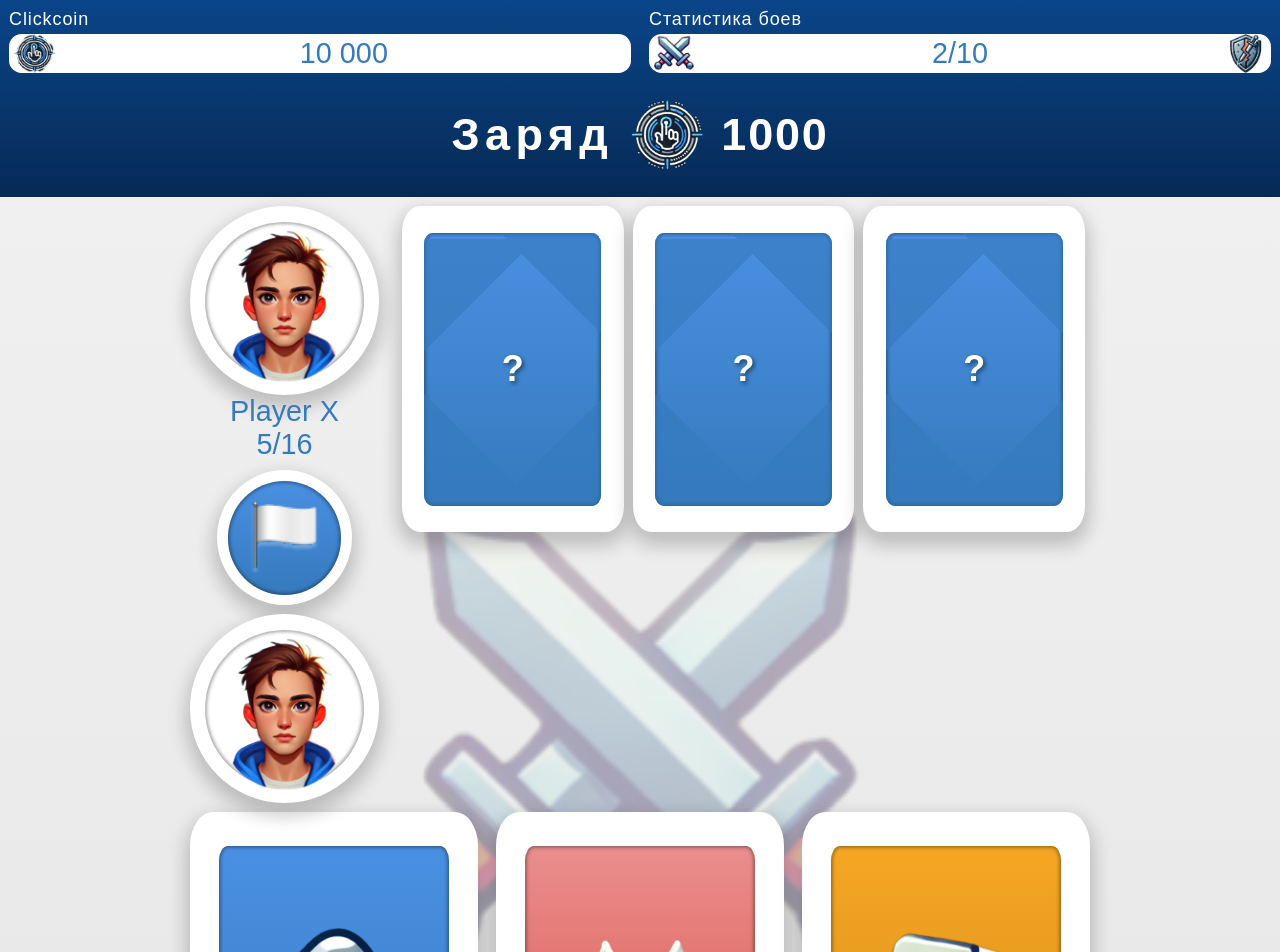
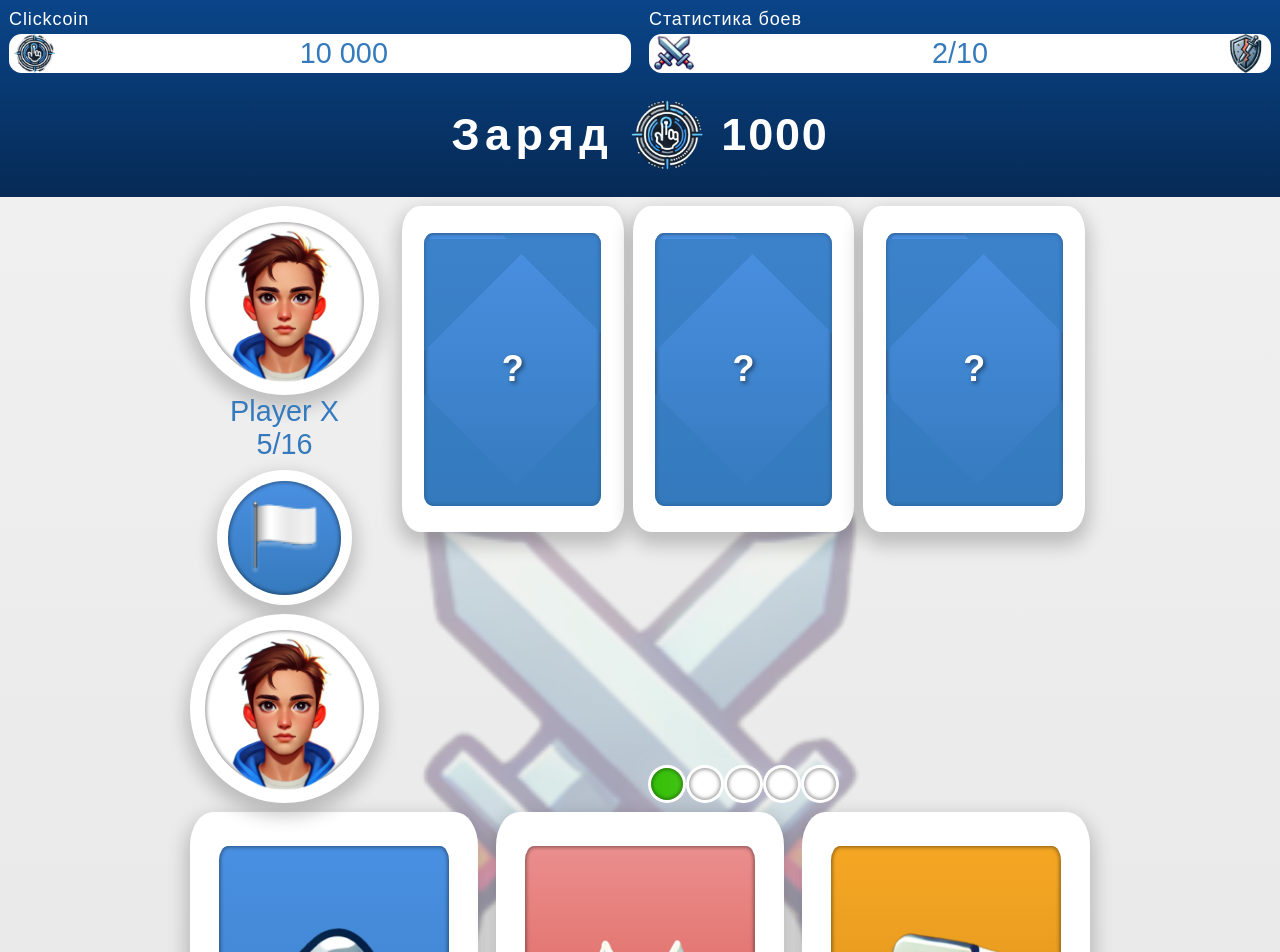
Before and after one commit to AlexandrGrankin/game-ui, a React (Create React App) app: page /battle in a window 1280 px wide. Shown: the top 952 px of the page. Built offline with nearby package versions, Linux system fonts and the light colour scheme; a web font is replaced by a local one.

Commit message:
Опасные изменения

```diff
--- a/src/components/InteractiveBorder/InteractiveBorderCircle/InteractiveBorderCircle.css
+++ b/src/components/InteractiveBorder/InteractiveBorderCircle/InteractiveBorderCircle.css
@@ -29,6 +29,14 @@
     background: var(--gradient-red);
 }
 
+.gradient-white {
+    background: var(--white);
+}
+
+.gradient-green {
+    background: var(--green);
+}
+
 .gradient-none {
     background: var(--white);
 }
@@ -42,6 +50,15 @@
 }
 
 /* Значительно увеличенные размеры кнопок без ограничения максимального размера */
+.interactive-border-circle-extra-extra-small .interactive-border-circle-outer {
+    width: 3vw;
+    height: 3vw;
+    max-width: none;
+    max-height: none;
+    min-width: 1.5rem;
+    min-height: 1.5rem;
+}
+
 .interactive-border-circle-extra-small .interactive-border-circle-outer {
     width: 16vw;
     height: 16vw;
@@ -102,6 +119,13 @@
 
 /* Медиа-запросы для дополнительных настроек на больших экранах */
 @media (min-width: 768px) {
+    .interactive-border-circle-extra-extra-small .interactive-border-circle-outer {
+        min-width: 1.5rem;
+        min-height: 1.5rem;
+        max-width: 5.5rem;
+        max-height: 5.5rem;
+    }
+
     .interactive-border-circle-extra-small .interactive-border-circle-outer {
         min-width: 3.5rem;
         min-height: 3.5rem;
--- a/src/constants/appConstants.js
+++ b/src/constants/appConstants.js
@@ -3,6 +3,8 @@ export const GRADIENTS = {
     BLUE: 'blue',
     RED: 'red',
     ORANGE: 'orange',
+    WHITE: 'white',
+    GREEN: 'green',
     NONE: 'none'
 };
 
@@ -12,6 +14,7 @@ export const BOX_SHADOW = {
 };
 
 export const SIZES = {
+    EXTRA_EXTRA_SMALL: 'extra-extra-small',
     EXTRA_SMALL: 'extra-small',
     SMALL: 'small',
     MEDIUM: 'medium',
--- a/src/pages/BattlePage/BattlePage.css
+++ b/src/pages/BattlePage/BattlePage.css
@@ -121,8 +121,6 @@
     justify-content: center;
     width: 100%;
     gap: 1rem;
-    min-height: 120px;
-    padding: 1rem 0;
 }
 
 /* VS разделитель */
@@ -222,6 +220,11 @@
     transition: all 0.3s ease;
 }
 
+.battle-status-game {
+    display: flex;
+    margin-top: auto;
+}
+
 /* Медиа-запросы */
 @media (min-width: 768px) {
     .battle-content {
--- a/src/pages/BattlePage/BattlePage.jsx
+++ b/src/pages/BattlePage/BattlePage.jsx
@@ -1,30 +1,31 @@
-import React, { useState, useEffect, useCallback } from 'react';
-import { useHistory } from 'react-router-dom';
+import React, {useState, useEffect, useCallback} from 'react';
+import {useHistory} from 'react-router-dom';
 import './BattlePage.css';
 import ScoreSection from "../../components/ScoreSection/ScoreSection";
-import { SIZES, ICONS, GRADIENTS, BOX_SHADOW } from "../../constants/appConstants";
+import {SIZES, ICONS, GRADIENTS, BOX_SHADOW} from "../../constants/appConstants";
 import Icon from "../../components/Icon/Icon";
-import InteractiveBorderCircle from "../../components/InteractiveBorder/InteractiveBorderCircle/InteractiveBorderCircle";
+import InteractiveBorderCircle
+    from "../../components/InteractiveBorder/InteractiveBorderCircle/InteractiveBorderCircle";
 import InteractiveBorderCard from "../../components/InteractiveBorder/InteractiveBorderCard/InteractiveBorderCard";
 import useTimers from "../../hooks/useTimers";
 
 const BattlePage = () => {
     const history = useHistory();
-    const { createTimer, clearAllTimers } = useTimers();
+    const {createTimer, clearAllTimers} = useTimers();
 
     // Состояние игры
     const [gameState, setGameState] = useState({
         // Карты соперника (изначально все перевернуты)
         enemyCards: [
-            { id: 1, gradient: GRADIENTS.BLUE, icon: ICONS.STONE },
-            { id: 2, gradient: GRADIENTS.RED, icon: ICONS.CUT },
-            { id: 3, gradient: GRADIENTS.ORANGE, icon: ICONS.PAPER }
+            {id: 1, gradient: GRADIENTS.BLUE, icon: ICONS.STONE},
+            {id: 2, gradient: GRADIENTS.RED, icon: ICONS.CUT},
+            {id: 3, gradient: GRADIENTS.ORANGE, icon: ICONS.PAPER}
         ],
         // Карты игрока
         playerCards: [
-            { id: 'p1', gradient: GRADIENTS.BLUE, icon: ICONS.STONE },
-            { id: 'p2', gradient: GRADIENTS.RED, icon: ICONS.CUT },
-            { id: 'p3', gradient: GRADIENTS.ORANGE, icon: ICONS.PAPER }
+            {id: 'p1', gradient: GRADIENTS.BLUE, icon: ICONS.STONE},
+            {id: 'p2', gradient: GRADIENTS.RED, icon: ICONS.CUT},
+            {id: 'p3', gradient: GRADIENTS.ORANGE, icon: ICONS.PAPER}
         ],
         // Выбранные карты
         selectedEnemyCard: null,
@@ -146,7 +147,7 @@ const BattlePage = () => {
                 createTimer(() => {
                     setGameState(prev => ({
                         ...prev,
-                        cardRevealed: { ...prev.cardRevealed, enemy: true }
+                        cardRevealed: {...prev.cardRevealed, enemy: true}
                     }));
                 }, 750);
 
@@ -173,21 +174,21 @@ const BattlePage = () => {
 
         setGameState({
             enemyCards: [
-                { id: 1, gradient: GRADIENTS.BLUE, icon: ICONS.STONE },
-                { id: 2, gradient: GRADIENTS.RED, icon: ICONS.CUT },
-                { id: 3, gradient: GRADIENTS.ORANGE, icon: ICONS.PAPER }
+                {id: 1, gradient: GRADIENTS.BLUE, icon: ICONS.STONE},
+                {id: 2, gradient: GRADIENTS.RED, icon: ICONS.CUT},
+                {id: 3, gradient: GRADIENTS.ORANGE, icon: ICONS.PAPER}
             ],
             playerCards: [
-                { id: 'p1', gradient: GRADIENTS.BLUE, icon: ICONS.STONE },
-                { id: 'p2', gradient: GRADIENTS.RED, icon: ICONS.CUT },
-                { id: 'p3', gradient: GRADIENTS.ORANGE, icon: ICONS.PAPER }
+                {id: 'p1', gradient: GRADIENTS.BLUE, icon: ICONS.STONE},
+                {id: 'p2', gradient: GRADIENTS.RED, icon: ICONS.CUT},
+                {id: 'p3', gradient: GRADIENTS.ORANGE, icon: ICONS.PAPER}
             ],
             selectedEnemyCard: null,
             selectedPlayerCard: null,
             phase: 'selection',
             firstToSelect: null,
-            centerCards: { enemy: null, player: null },
-            cardRevealed: { enemy: false, player: false },
+            centerCards: {enemy: null, player: null},
+            cardRevealed: {enemy: false, player: false},
             isFlipping: false,
             gameResult: null
         });
@@ -238,11 +239,11 @@ const BattlePage = () => {
         <>
             <div className="battle-top">
                 <div className="battle-header">
-                    <ScoreSection />
+                    <ScoreSection/>
                 </div>
                 <div className="battle-bid">
-                    Заряд<Icon name={ICONS.CLICKCOIN} className="battle-bid-icon" />
-                    <span style={{ letterSpacing: '0.1rem' }}>1000</span>
+                    Заряд<Icon name={ICONS.CLICKCOIN} className="battle-bid-icon"/>
+                    <span style={{letterSpacing: '0.1rem'}}>1000</span>
                 </div>
             </div>
 
@@ -277,7 +278,7 @@ const BattlePage = () => {
                         <div className="battle-fight-card-section">
                             <div className="battle-enemy-card">
                                 {gameState.enemyCards.map(card => (
-                                    <div style={{ width: '32%' }} key={card.id}>
+                                    <div style={{width: '32%'}} key={card.id}>
                                         <InteractiveBorderCard
                                             // Не передаем градиент и иконку = рубашка
                                             isClickable={false}
@@ -289,7 +290,7 @@ const BattlePage = () => {
                             {/* Центр стола - выбранные карты */}
                             {(gameState.centerCards.enemy || gameState.centerCards.player) && (
                                 <div className="battle-center">
-                                    <div style={{ width: '50%' }}>
+                                    <div style={{width: '50%'}}>
                                         {gameState.centerCards.enemy && (
                                             <InteractiveBorderCard
                                                 gradient={gameState.cardRevealed.enemy ?
@@ -307,7 +308,7 @@ const BattlePage = () => {
                                         )}
                                     </div>
                                     <div className="vs-divider">VS</div>
-                                    <div style={{ width: '50%' }}>
+                                    <div style={{width: '50%'}}>
                                         {gameState.centerCards.player && (
                                             <InteractiveBorderCard
                                                 gradient={gameState.centerCards.player.gradient}
@@ -318,6 +319,29 @@ const BattlePage = () => {
                                     </div>
                                 </div>
                             )}
+
+                            <div className="battle-status-game">
+                                <InteractiveBorderCircle
+                                    size={SIZES.EXTRA_EXTRA_SMALL}
+                                    gradient={GRADIENTS.GREEN}
+                                />
+                                <InteractiveBorderCircle
+                                    size={SIZES.EXTRA_EXTRA_SMALL}
+                                    gradient={GRADIENTS.WHITE}
+                                />
+                                <InteractiveBorderCircle
+                                    size={SIZES.EXTRA_EXTRA_SMALL}
+                                    gradient={GRADIENTS.WHITE}
+                                />
+                                <InteractiveBorderCircle
+                                    size={SIZES.EXTRA_EXTRA_SMALL}
+                                    gradient={GRADIENTS.WHITE}
+                                />
+                                <InteractiveBorderCircle
+                                    size={SIZES.EXTRA_EXTRA_SMALL}
+                                    gradient={GRADIENTS.WHITE}
+                                />
+                            </div>
                         </div>
                     </div>
 
@@ -354,7 +378,7 @@ const BattlePage = () => {
                         {gameState.phase === 'result' && (
                             <>
                                 <p>{getResultText()}</p>
-                                <div style={{ display: 'flex', gap: '1rem', justifyContent: 'center', flexWrap: 'wrap' }}>
+                                <div style={{display: 'flex', gap: '1rem', justifyContent: 'center', flexWrap: 'wrap'}}>
                                     <button className="battle-button" onClick={resetGame}>
                                         Новый раунд
                                     </button>
--- a/src/styles/variables.css
+++ b/src/styles/variables.css
@@ -3,6 +3,7 @@
     /* Базовые цвета */
     --white: #FFFFFF;
     --black: #000000;
+    --green: #38c10a;
 
     /* Основные цвета */
     --primary-blue-light: #4A90E2;
```
